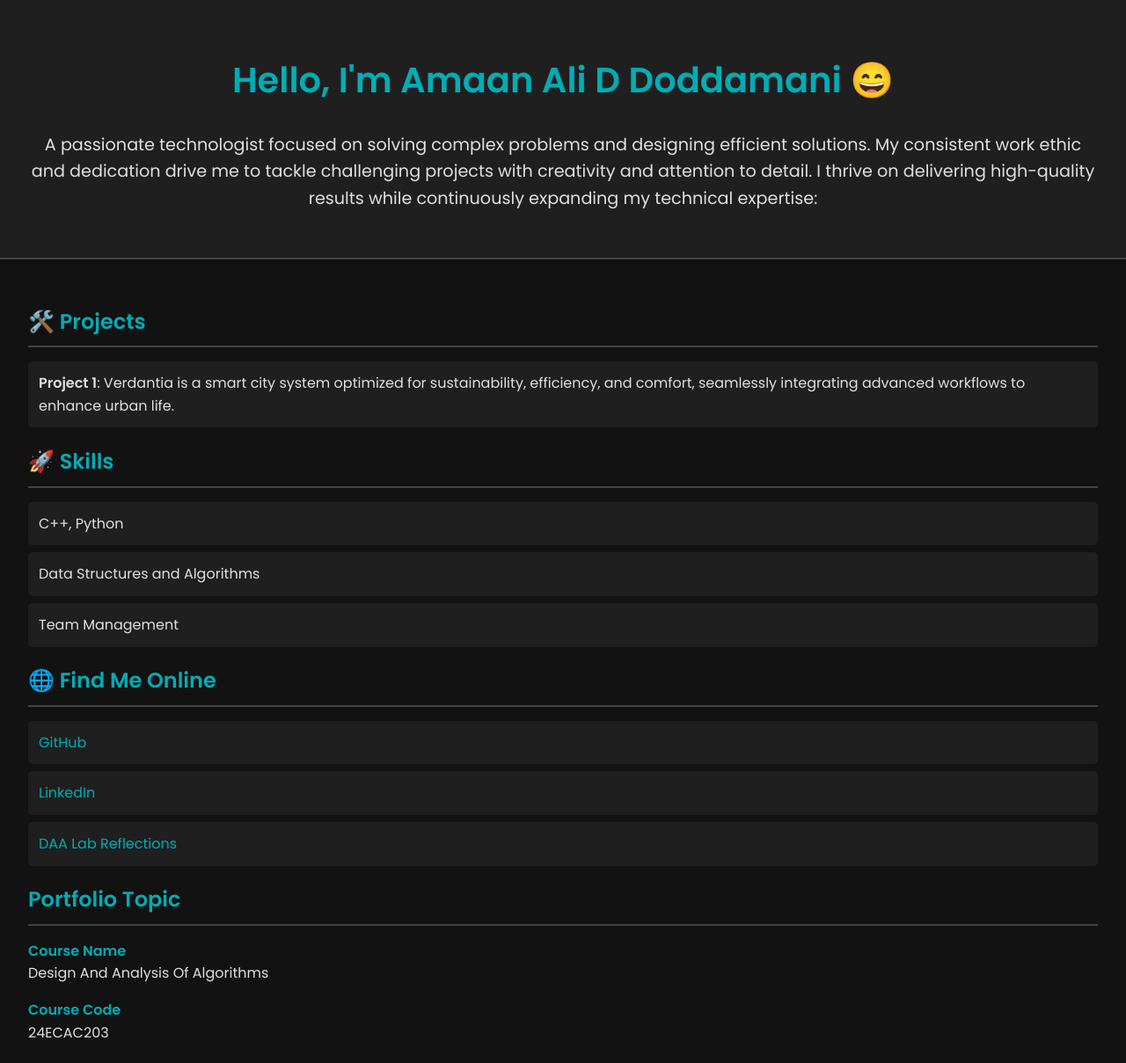
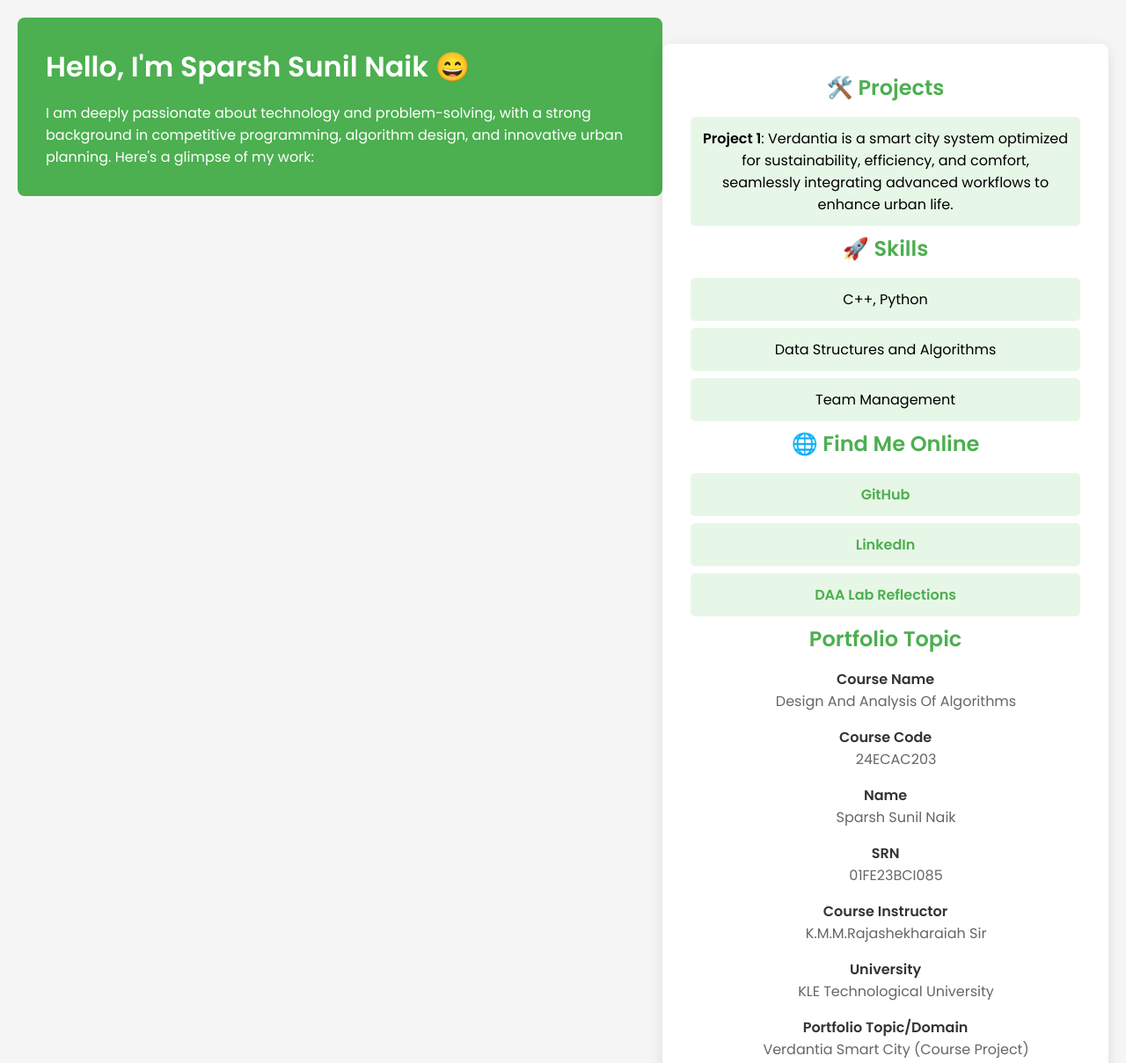
Before and after one commit to AMAANALI70/Portfolio.github.io, a plain HTML site: page index.html in a window 1280 px wide. Shown: the top 1209 px of the page at 88% size. Drawn offline with Linux system fonts and the light colour scheme.

Commit message:
Update index.html

```diff
--- a/index.html
+++ b/index.html
@@ -4,90 +4,13 @@
     <meta charset="UTF-8">
     <meta name="viewport" content="width=device-width, initial-scale=1.0">
     <title>Portfolio</title>
-    <style>
-        body {
-            margin: 0;
-            font-family: 'Poppins', sans-serif;
-            background-color: #121212; /* Dark background */
-            color: #ffffff; /* Light text */
-            line-height: 1.6;
-        }
-
-        header {
-            background-color: #1f1f1f;
-            padding: 2rem;
-            text-align: center;
-            border-bottom: 2px solid #444;
-        }
-
-        header h1 {
-            font-size: 2.5rem;
-            color: #00adb5; /* Cool contrasting color */
-        }
-
-        header p {
-            font-size: 1.2rem;
-            margin-top: 1rem;
-            color: #e0e0e0;
-        }
-
-        section {
-            padding: 2rem;
-        }
-
-        h2 {
-            color: #00adb5;
-            border-bottom: 2px solid #444;
-            padding-bottom: 0.5rem;
-            margin-bottom: 1rem;
-        }
-
-        ul {
-            list-style: none;
-            padding: 0;
-        }
-
-        ul li {
-            background: #1f1f1f;
-            margin: 0.5rem 0;
-            padding: 0.75rem;
-            border-radius: 5px;
-            color: #e0e0e0;
-        }
-
-        ul li a {
-            color: #00adb5;
-            text-decoration: none;
-        }
-
-        ul li a:hover {
-            text-decoration: underline;
-        }
-
-        dl dt {
-            font-weight: bold;
-            color: #00adb5;
-        }
-
-        dl dd {
-            margin: 0 0 1rem 0;
-            color: #e0e0e0;
-        }
-
-        blockquote {
-            font-style: italic;
-            background: #1f1f1f;
-            padding: 1rem;
-            border-left: 5px solid #00adb5;
-            margin: 1.5rem 0;
-        }
-    </style>
+    <link rel="stylesheet" href="style.css">
     <link href="https://fonts.googleapis.com/css2?family=Poppins:wght@300;400;600&display=swap" rel="stylesheet">
 </head>
 <body>
     <header>
-        <h1>Hello, I'm Amaan Ali D Doddamani 😄</h1>
-        <p>A passionate technologist focused on solving complex problems and designing efficient solutions. My consistent work ethic and dedication drive me to tackle challenging projects with creativity and attention to detail. I thrive on delivering high-quality results while continuously expanding my technical expertise:</p>
+        <h1>Hello, I'm Sparsh Sunil Naik 😄</h1>
+        <p>I am deeply passionate about technology and problem-solving, with a strong background in competitive programming, algorithm design, and innovative urban planning. Here's a glimpse of my work:</p>
     </header>
 
     <section>
@@ -105,8 +28,8 @@
 
         <h2>🌐 Find Me Online</h2>
         <ul>
-            <li><a href="https://github.com/AMAANALI70" target="_blank">GitHub</a></li>
-            <li><a href="https://www.linkedin.com/in/amaanali-doddamani-42b598293/" target="_blank">LinkedIn</a></li>
+            <li><a href="https://github.com/SparshSunilNaik" target="_blank">GitHub</a></li>
+            <li><a href="https://www.linkedin.com/in/sparsh-naik-032362267/" target="_blank">LinkedIn</a></li>
             <li><a href="https://kletechacin-my.sharepoint.com/:w:/g/personal/01fe23bci085_kletech_ac_in/EWAFXkaBWZBMq9cEuwheQhsB7jcnVddBwp1vkI1Yvv5dBQ?e=UOOcz5" target="_blank">DAA Lab Reflections</a></li>
         </ul>
 
@@ -119,10 +42,10 @@
             <dd>24ECAC203</dd>
 
             <dt>Name</dt>
-            <dd>Amaan Ali D Doddamani</dd>
+            <dd>Sparsh Sunil Naik</dd>
 
             <dt>SRN</dt>
-            <dd>01FE23BCI091</dd>
+            <dd>01FE23BCI085</dd>
 
             <dt>Course Instructor</dt>
             <dd>K.M.M.Rajashekharaiah Sir</dd>
@@ -131,7 +54,7 @@
             <dd>KLE Technological University</dd>
 
             <dt>Portfolio Topic/Domain</dt>
-            <dd>Verdantia Smart City (Course Project)</dd>
+            <dd>Verdantia Smart City (Course Project) </dd>
         </dl>
 
         <blockquote>“It's not a bug - it's an undocumented feature!”</blockquote>
```
